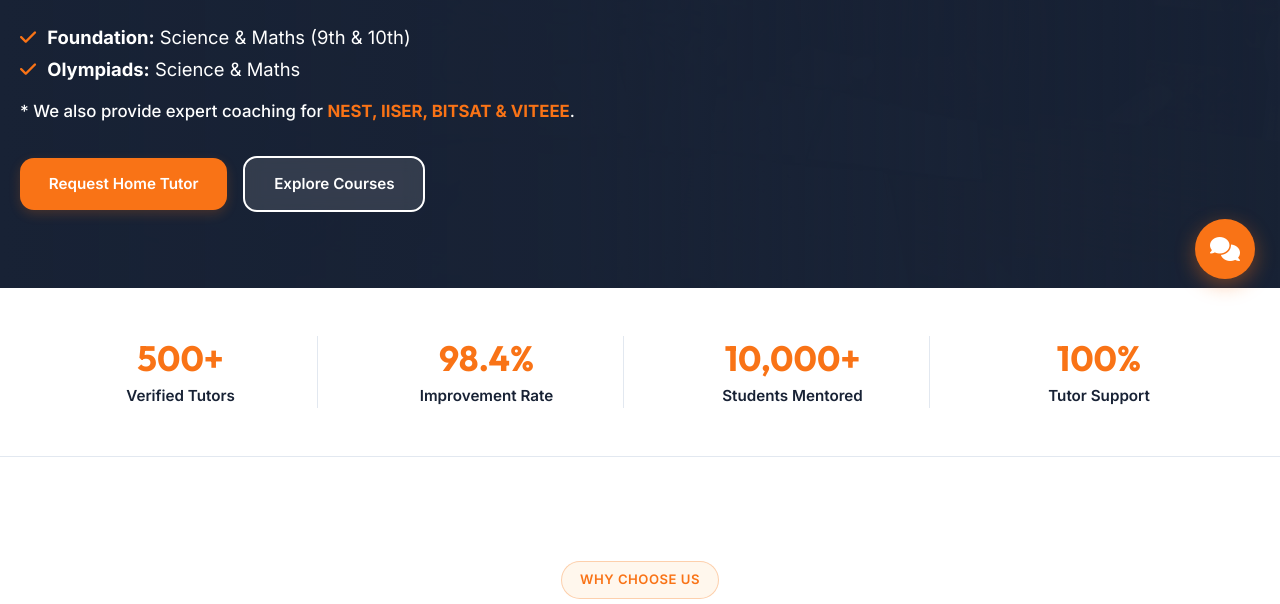
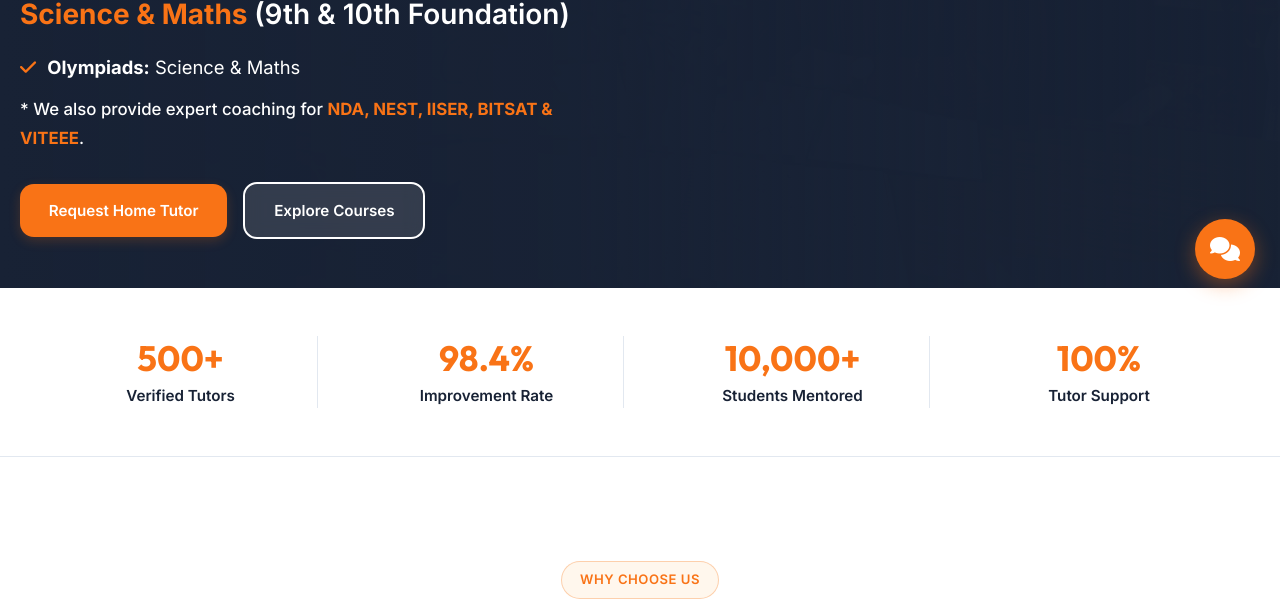
Before and after one commit to damandeeps107-eng/brain-home-tutors, a website: page index.html in a window 1280 px wide. Shown: the part 496-1100 px from the top of the page. Drawn offline with Linux system fonts and the light colour scheme.

Commit message:
Add Science & Maths 9th & 10th Foundation title and NDA exam coaching to Hero section

```diff
--- a/css/styles.css
+++ b/css/styles.css
@@ -472,6 +472,30 @@
 @media (max-width: 768px) {
   .hero-main-subtitle {
     font-size: 1.7rem;
+  }
+}
+
+.hero-secondary-title {
+  font-size: 1.75rem;
+  font-weight: 700;
+  color: white;
+  margin-bottom: 20px;
+  line-height: 1.3;
+}
+
+.hero-secondary-title .orange {
+  color: var(--primary-orange);
+}
+
+.hero-secondary-title .white-text {
+  color: white;
+  font-weight: 600;
+}
+
+@media (max-width: 768px) {
+  .hero-secondary-title {
+    font-size: 1.25rem;
+    margin-bottom: 15px;
   }
 }
 
--- a/index.html
+++ b/index.html
@@ -137,11 +137,14 @@
           <span class="hero-main-subtitle">(11th, 12th, NEET & IIT-JEE)</span>
         </h1>
 
+        <div class="hero-secondary-title">
+          <span class="orange">Science & Maths</span> <span class="white-text">(9th & 10th Foundation)</span>
+        </div>
+
         <p class="hero-subtitle-text">
-          <i class="fa-solid fa-check" style="color: var(--primary-orange); margin-right: 6px;"></i> <strong>Foundation:</strong> Science & Maths (9th & 10th)<br>
           <i class="fa-solid fa-check" style="color: var(--primary-orange); margin-right: 6px;"></i> <strong>Olympiads:</strong> Science & Maths<br>
           <span class="hero-subtitle-highlight">
-            * We also provide expert coaching for <strong style="color: var(--primary-orange);">NEST, IISER, BITSAT & VITEEE</strong>.
+            * We also provide expert coaching for <strong style="color: var(--primary-orange);">NDA, NEST, IISER, BITSAT & VITEEE</strong>.
           </span>
         </p>
 
```
